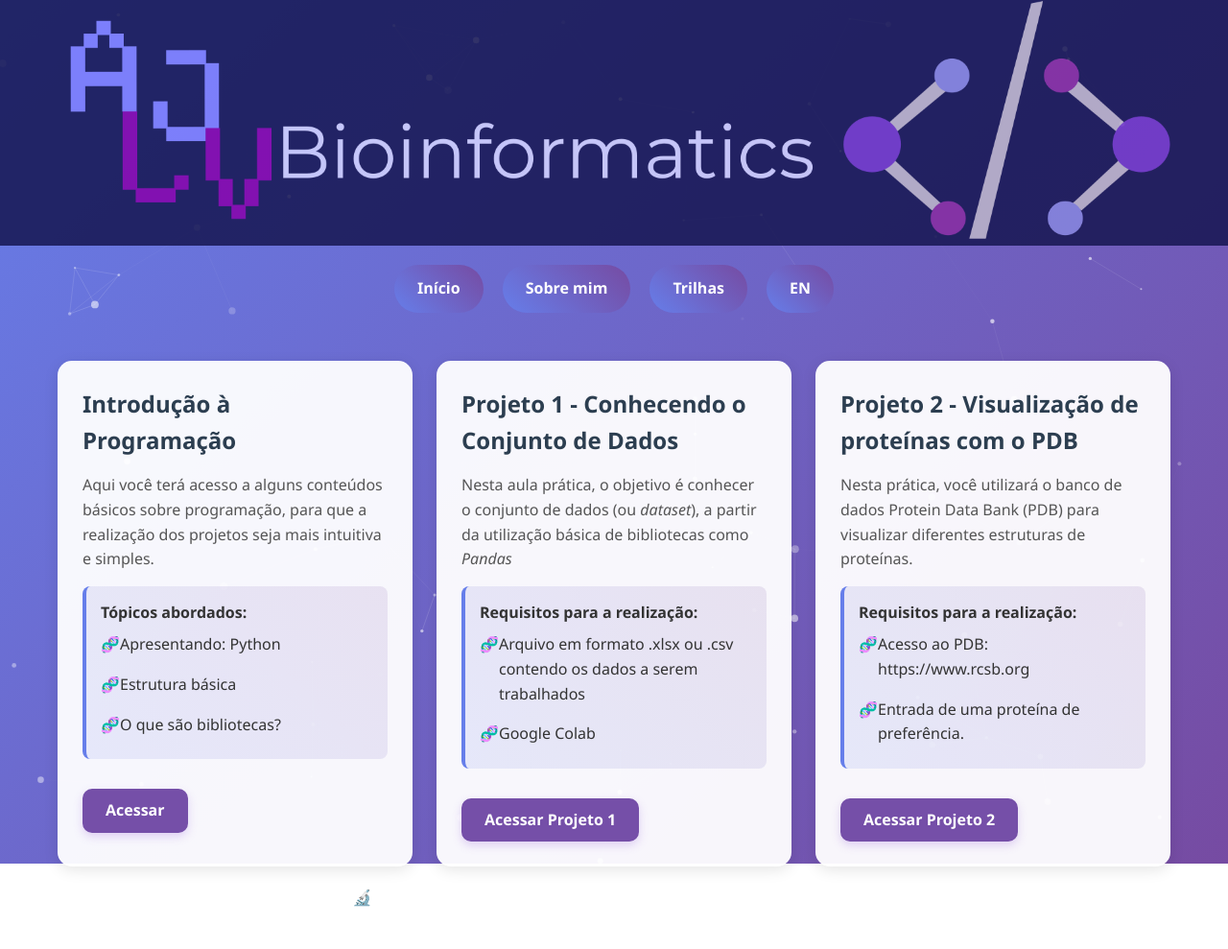
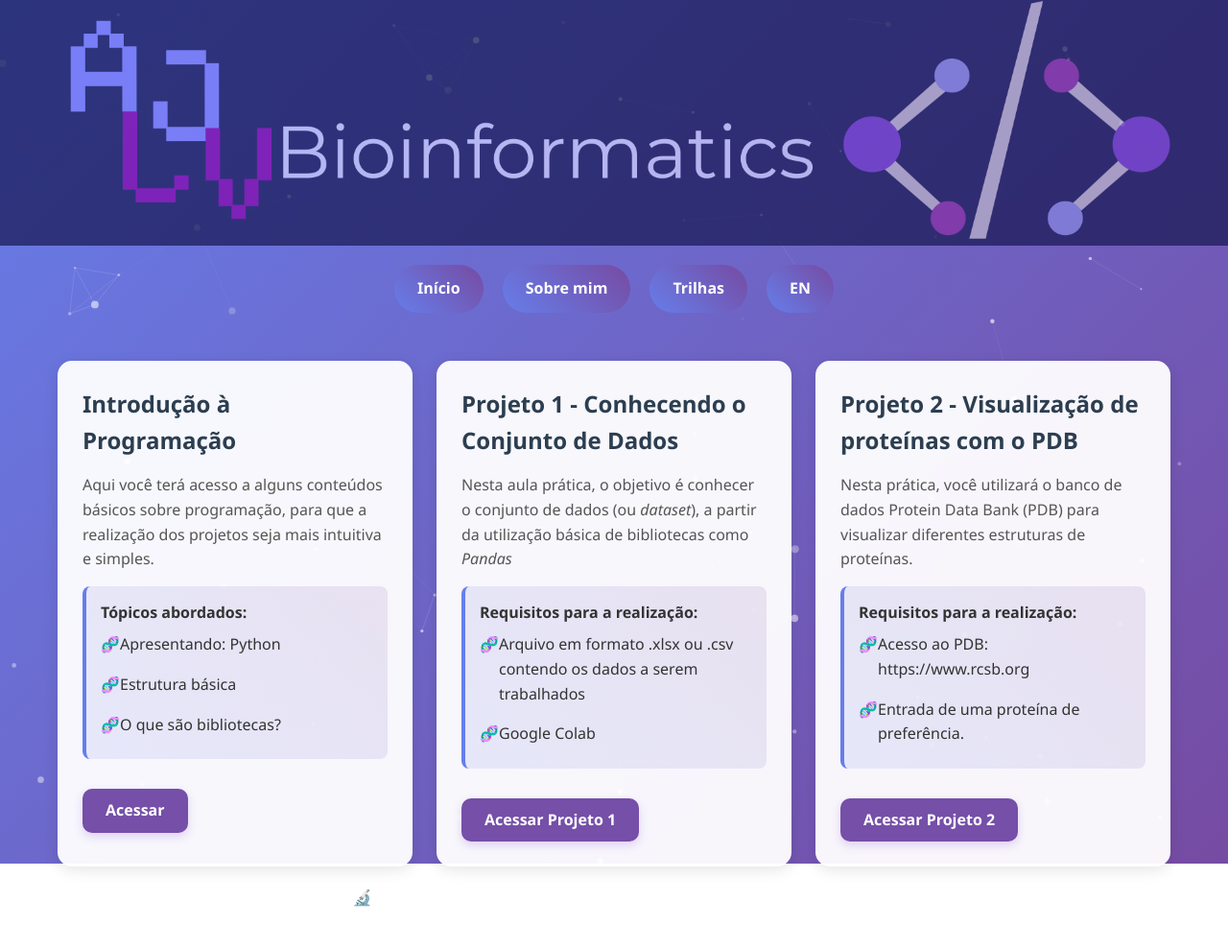
Before and after one commit to annejosiele/AJLV-Bioinformatics, a Jekyll site: the page built from index.html, in a window 1280 px wide. Shown: the whole page at 96% size. Built offline with Jekyll 4.4.1, drawn with Linux system fonts in a browser that asks for light colours.

Commit message:
Update style.css

```diff
--- a/assets/css/style.css
+++ b/assets/css/style.css
@@ -400,7 +400,7 @@ h1 a {
     object-fit: cover;
     object-position: center;
     display: block;
-    opacity: 0.85;
+    opacity: 0.7;
 }
 
 h1 a:hover {
```
